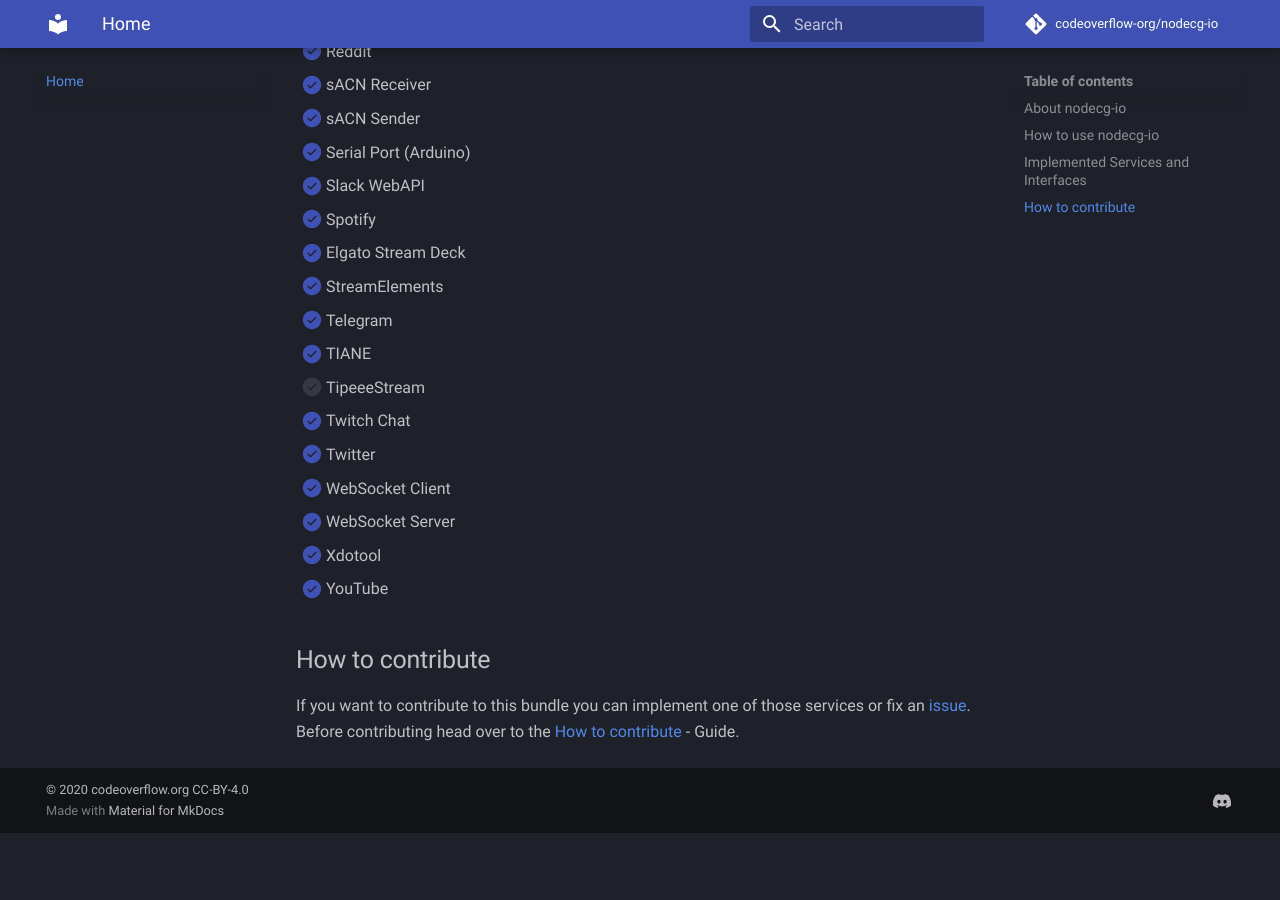
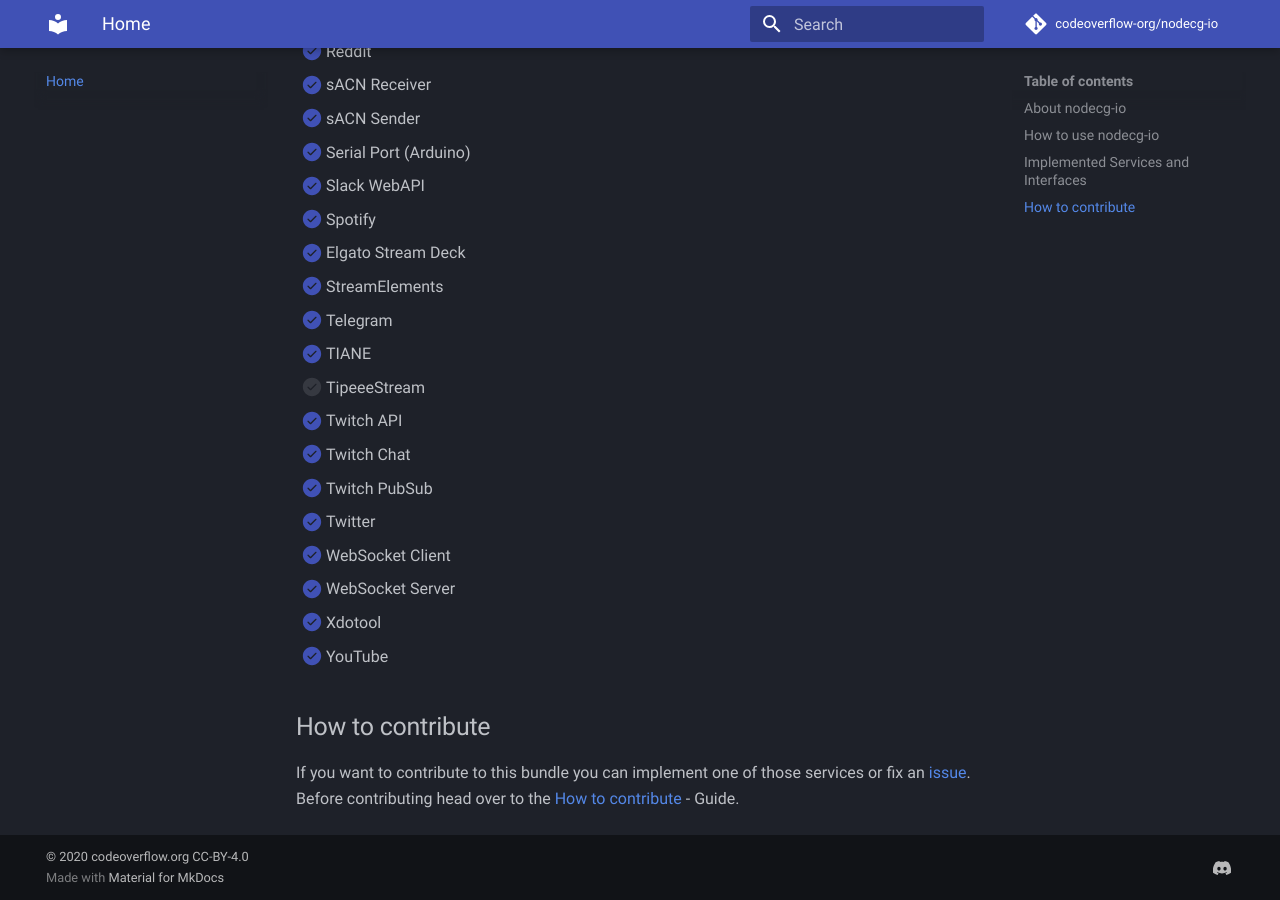
Before and after one commit to codeoverflow-org/nodecg-io-docs, an MkDocs documentation site: the page built from docs/index.md, in a window 1280 px wide and 900 px high, scrolled down 1056 px. Built offline with MkDocs 1.6.1 and Material for MkDocs 9.7.7, drawn with Linux system fonts in a browser that asks for light colours; comment, search, counter and statistics services are not loaded; before the commit the page ends 1889 px from its top, so only the background shows below that.

Commit message:
Add twitch api and pubsub service to index page

```diff
--- a/docs/index.md
+++ b/docs/index.md
@@ -43,7 +43,9 @@
 -   [x] Telegram
 -   [x] TIANE
 -   [ ] TipeeeStream
+-   [x] Twitch API
 -   [x] Twitch Chat
+-   [x] Twitch PubSub
 -   [x] Twitter
 -   [x] WebSocket Client
 -   [x] WebSocket Server
```
